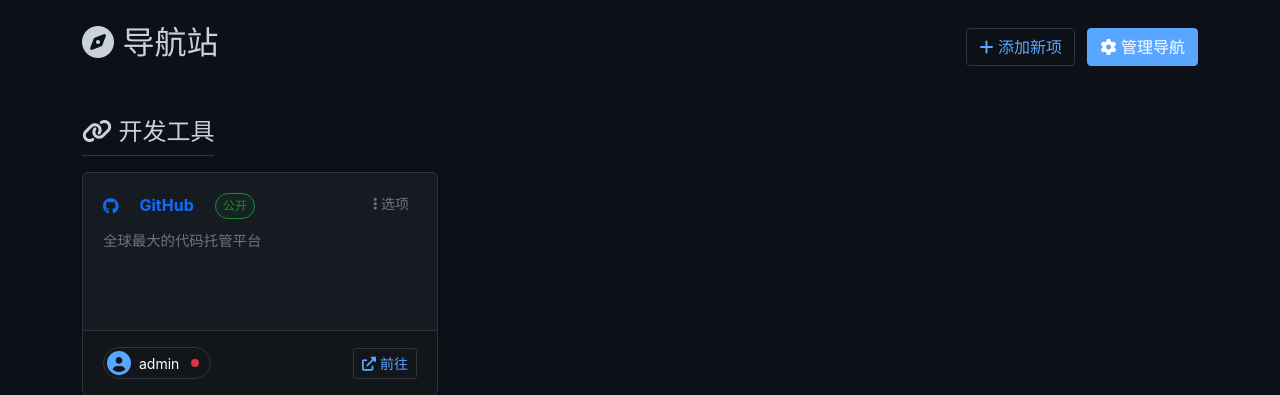
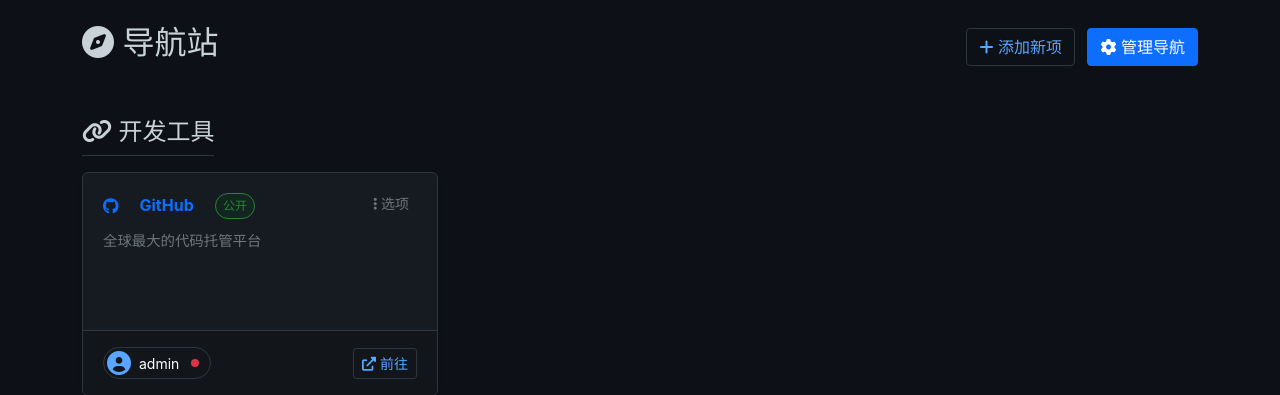
Before and after one commit to Churk-Ben/JuFireX, a Flask app: page /navigation in a window 1280 px wide. Shown: the part 57-452 px from the top of the page. Run offline with Flask 3, Linux system fonts and the light colour scheme; the visitor is signed in with stand-in values (Sample User, id 1); data comes from the database, SQL or seed files in the repository; data that the repository does not hold is empty; some libraries are stand-ins or nearby versions.

Commit message:
style(button.css): 更新按钮颜色变量并调整注释位置
将主按钮颜色变量从--github-accent改为--github-primary，悬停状态使用--github-accent
移动自定义关闭按钮样式注释到代码块上方以保持一致性

```diff
--- a/static/css/button.css
+++ b/static/css/button.css
@@ -1,12 +1,12 @@
 /* 按钮 */
 .btn-primary {
-    background-color: var(--github-accent);
-    border-color: var(--github-accent);
+    background-color: var(--github-primary);
+    border-color: var(--github-primary);
 }
 
 .btn-primary:hover {
-    background-color: #4493f8;
-    border-color: #4493f8;
+    background-color: var(--github-accent);
+    border-color: var(--github-accent);
 }
 
 .btn-success {
@@ -51,11 +51,11 @@
     color: var(--github-accent);
 }
 
+/* 自定义关闭按钮样式 */
 .btn-close {
     filter: invert(1) grayscale(100%) brightness(200%);
 }
 
-/* 自定义关闭按钮样式 */
 .btn-close.custom-close {
     background: transparent url("../img/close.svg") center/1em auto no-repeat;
     opacity: 0.8;
```
